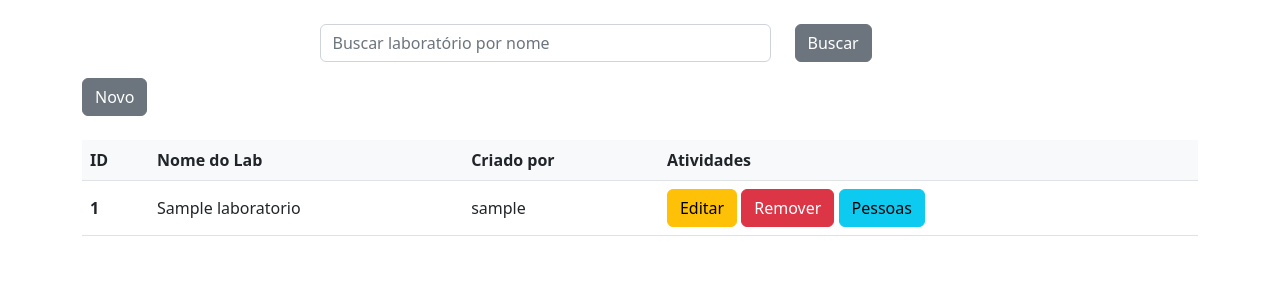
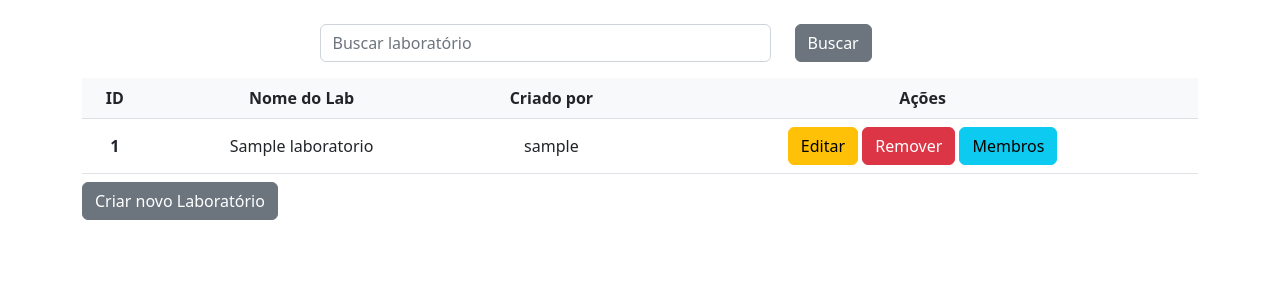
Before and after one commit to tilitpeg/comunidade_litpeg, a Django app: page /laboratorio/ in a window 1280 px wide. Shown: the part 56-356 px from the top of the page. Run offline with Django 4.2, Linux system fonts and the light colour scheme; a user stored in the database is signed in; tables that the repository leaves empty hold one stand-in row (values such as "Sample post").

Commit message:
Ajustes de nomes

```diff
--- a/laboratorio/models.py
+++ b/laboratorio/models.py
@@ -3,7 +3,7 @@ from django.contrib.auth.models import User
 
 
 class Laboratorio(models.Model):
-  nome_lab = models.CharField(max_length=256)
+  nome_lab = models.CharField(max_length=256, verbose_name='Nome do Laboratório')
   usuario = models.ForeignKey(User, on_delete=models.CASCADE, null=True)
 
 
@@ -14,8 +14,8 @@ class Laboratorio(models.Model):
 class Pessoa(models.Model):
   nome_completo = models.CharField(max_length=256, verbose_name='Nome')
   email = models.EmailField(verbose_name='E-mail')
-  numero_cracha = models.CharField(max_length=25)
-  funcao = models.CharField(max_length=25, default='')
+  numero_cracha = models.CharField(max_length=25, verbose_name='Número do Crachá')
+  funcao = models.CharField(max_length=25, default='', verbose_name='Função')
   laboratorio = models.ForeignKey(Laboratorio, on_delete=models.CASCADE)
 
   def __str__(self) -> str:
--- a/laboratorio/templates/laboratorio/laboratorio_list.html
+++ b/laboratorio/templates/laboratorio/laboratorio_list.html
@@ -7,7 +7,7 @@
         <form method="GET">
             <div class="row justify-content-md-center mb-3">
                 <div class="col col-lg-5">
-                    <input type="text" name="nome" class="form-control" placeholder="Buscar laboratório por nome"/>
+                    <input type="text" value="{{ request.GET.nome }}" name="nome" class="form-control" placeholder="Buscar laboratório"/>
                 </div>
                 <div class="col col-lg-2">
                     <input type="submit" class="btn btn-secondary" value="Buscar"/>
@@ -15,55 +15,34 @@
             </div>
         </form>
     </div>
-    <a href="{% url 'laboratorio.novo' %}" class="btn btn-secondary display-1 mb-4">Novo</a>
 
-    <!-- <table>
-    <thead>
-        <tr>
-            <th>Nome do Laboratório</th>
-        </tr>
-    </thead>
-    <tbody>
-        <div class="container">
-            {% for laboratorio in object_list %}
-            <tr>
-                <td>{{ laboratorio.id}}</td>
-                <td>{{ laboratorio.nome_lab }}</td>
-                <td>{{ laboratorio.usuario }}</td>
-                <td>
-                    <a href="{% url 'laboratorio.editar' laboratorio.pk %}">Editar</a>
-                    <a href="{% url 'laboratorio.remover' laboratorio.pk %}">Remover</a>
-                    <a href="{% url 'laboratorio.pessoas' laboratorio.pk %}">Pessoas</a>
-                </td>
-            </tr>
-            {% endfor %}
-        </div>
-    </tbody> -->
-    <!-- </table> -->
+
       <table class="table align-middle mb-0 bg-white">
         <thead class="bg-light">
-          <tr>
+          <tr style="text-align: center;">
             <th>ID</th>
             <th>Nome do Lab</th>
             <th>Criado por </th>
-            <th>Atividades</th>
+            <th>Ações</th>
           </tr>
         </thead>
         <tbody>
             {% for laboratorio in object_list %}
-            <tr>
+            <tr style="text-align: center;">
                 <th scope="row">{{ laboratorio.id }}</th>
                 <td>{{ laboratorio.nome_lab }}</td>
                 <td>{{ laboratorio.usuario}}</td>
-                <td colspan="3" class="data-align center">
+                <td colspan="3">
                     <a href="{% url 'laboratorio.editar' laboratorio.pk %}" class="btn btn-warning">Editar</a>
                     <a href="{% url 'laboratorio.remover' laboratorio.pk %}" class="btn btn-danger">Remover</a>
-                    <a href="{% url 'laboratorio.pessoas' laboratorio.pk %}"class="btn btn-info">Pessoas</a>
+                    <a href="{% url 'laboratorio.pessoas' laboratorio.pk %}"class="btn btn-info">Membros</a>
                </td>
 
             </tr>
             {% endfor %}
         </tbody>
       </table>
+      <h1></h1>
+      <a href="{% url 'laboratorio.novo' %}" class="btn btn-secondary display-1 mb-4">Criar novo Laboratório</a>
 </div>
 {% endblock content %}
--- a/main/templates/registration/login.html
+++ b/main/templates/registration/login.html
@@ -15,6 +15,9 @@
     <p class="text-center">Não possui conta?
         <a href="/accounts/register">Cadastre-se</a>.
     </p>
+    <p class="text-center">Entrar como
+        <a href="/admin/">administrador</a>
+    </p>
 </div>
 
 {% endblock %}
```
Also changed, not shown: laboratorio/templates/pessoa/pessoa_list.html (+5 -27 lines), laboratorio/migrations/0005_alter_laboratorio_nome_lab_alter_pessoa_funcao_and_more.py (added), laboratorio/views.py (line endings or trailing spaces).
